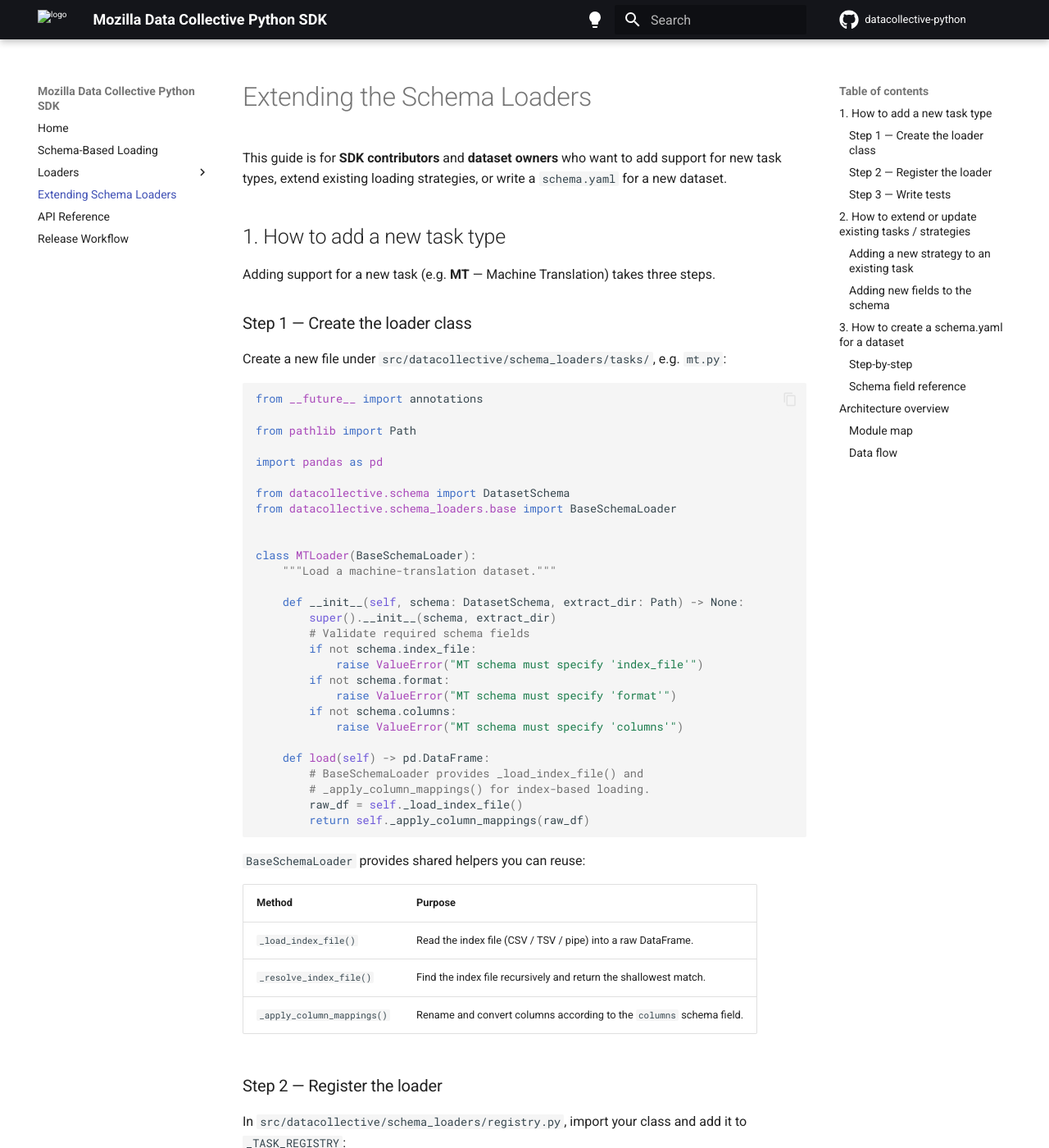
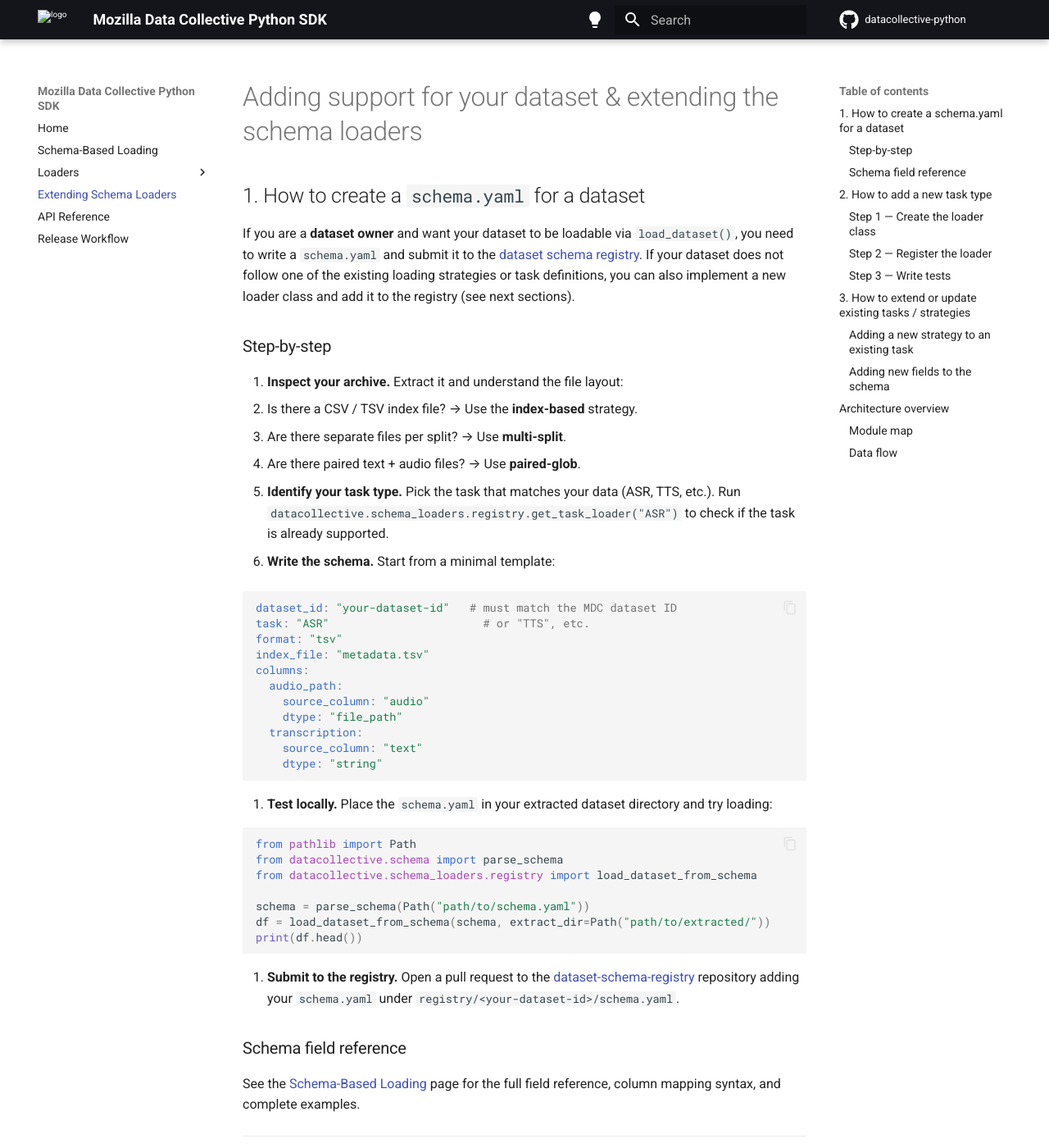
Before and after one commit to Mozilla-Data-Collective/datacollective-python, an MkDocs documentation site: the page built from docs/extend_the_schemas.md, in a window 1280 px wide and 1400 px high. Shown: the whole window at 82% size. Built offline with MkDocs 1.6.1 and Material for MkDocs 9.7.7, drawn with Linux system fonts in a browser that asks for light colours; comment, search, counter and statistics services are not loaded; some of the changed text lies outside the part shown.

Commit message:
Update docs

````diff
--- a/docs/extend_the_schemas.md
+++ b/docs/extend_the_schemas.md
@@ -1,10 +1,66 @@
-# Extending the Schema Loaders
+# Adding support for your dataset & extending the schema loaders
 
-This guide is for **SDK contributors** and **dataset owners** who want to add
-support for new task types, extend existing loading strategies, or write a
-`schema.yaml` for a new dataset.
+## 1. How to create a `schema.yaml` for a dataset
 
-## 1. How to add a new task type
+If you are a **dataset owner** and want your dataset to be loadable via
+`load_dataset()`, you need to write a `schema.yaml` and submit it to the
+[dataset schema registry](https://github.com/Mozilla-Data-Collective/dataset-schema-registry). If your dataset does not follow one of the
+existing loading strategies or task definitions, you can also implement
+a new loader class and add it to the registry (see next sections).
+
+### Step-by-step
+
+1. **Inspect your archive.** Extract it and understand the file layout:
+   - Is there a CSV / TSV index file? → Use the **index-based** strategy.
+   - Are there separate files per split? → Use **multi-split**.
+   - Are there paired text + audio files? → Use **paired-glob**.
+
+2. **Identify your task type.** Pick the task that matches your data (ASR,
+   TTS, etc.).  Run `datacollective.schema_loaders.registry.get_task_loader("ASR")`
+   to check if the task is already supported.
+
+3. **Write the schema.**  Start from a minimal template:
+
+```yaml
+dataset_id: "your-dataset-id"   # must match the MDC dataset ID
+task: "ASR"                       # or "TTS", etc.
+format: "tsv"
+index_file: "metadata.tsv"
+columns:
+  audio_path:
+    source_column: "audio"
+    dtype: "file_path"
+  transcription:
+    source_column: "text"
+    dtype: "string"
+```
+
+4. **Test locally.** Place the `schema.yaml` in your extracted dataset
+   directory and try loading:
+
+```python
+from pathlib import Path
+from datacollective.schema import parse_schema
+from datacollective.schema_loaders.registry import load_dataset_from_schema
+
+schema = parse_schema(Path("path/to/schema.yaml"))
+df = load_dataset_from_schema(schema, extract_dir=Path("path/to/extracted/"))
+print(df.head())
+```
+
+5. **Submit to the registry.** Open a pull request to the
+   [dataset-schema-registry](https://github.com/Mozilla-Data-Collective/dataset-schema-registry)
+   repository adding your `schema.yaml` under `registry/<your-dataset-id>/schema.yaml`.
+
+### Schema field reference
+
+See the [Schema-Based Loading](schema_parse.md) page for the full field
+reference, column mapping syntax, and complete examples.
+
+---
+
+
+## 2. How to add a new task type
 
 Adding support for a new task (e.g. **MT** — Machine Translation) takes three
 steps.
@@ -143,62 +199,6 @@
 fields with default values will only appear in the serialised YAML when
 explicitly set.
 
----
-
-## 3. How to create a `schema.yaml` for a dataset
-
-If you are a **dataset owner** and want your dataset to be loadable via
-`load_dataset()`, you need to write a `schema.yaml` and submit it to the
-[dataset schema registry](https://github.com/Mozilla-Data-Collective/dataset-schema-registry).
-
-### Step-by-step
-
-1. **Inspect your archive.** Extract it and understand the file layout:
-   - Is there a CSV / TSV index file? → Use the **index-based** strategy.
-   - Are there separate files per split? → Use **multi-split**.
-   - Are there paired text + audio files? → Use **paired-glob**.
-
-2. **Identify your task type.** Pick the task that matches your data (ASR,
-   TTS, etc.).  Run `datacollective.schema_loaders.registry.get_task_loader("ASR")`
-   to check if the task is already supported.
-
-3. **Write the schema.**  Start from a minimal template:
-
-```yaml
-dataset_id: "your-dataset-id"   # must match the MDC dataset ID
-task: "ASR"                       # or "TTS", etc.
-format: "tsv"
-index_file: "metadata.tsv"
-columns:
-  audio_path:
-    source_column: "audio"
-    dtype: "file_path"
-  transcription:
-    source_column: "text"
-    dtype: "string"
-```
-
-4. **Test locally.** Place the `schema.yaml` in your extracted dataset
-   directory and try loading:
-
-```python
-from pathlib import Path
-from datacollective.schema import parse_schema
-from datacollective.schema_loaders.registry import load_dataset_from_schema
-
-schema = parse_schema(Path("path/to/schema.yaml"))
-df = load_dataset_from_schema(schema, extract_dir=Path("path/to/extracted/"))
-print(df.head())
-```
-
-5. **Submit to the registry.** Open a pull request to the
-   [dataset-schema-registry](https://github.com/Mozilla-Data-Collective/dataset-schema-registry)
-   repository adding your `schema.yaml` under `registry/<your-dataset-id>/schema.yaml`.
-
-### Schema field reference
-
-See the [Schema-Based Loading](schema_parse.md) page for the full field
-reference, column mapping syntax, and complete examples.
 
 ---
 
````
Also changed, not shown: other parts of docs/extend_the_schemas.md (+1 -1 lines), docs/api.md (+9 -0 lines).
